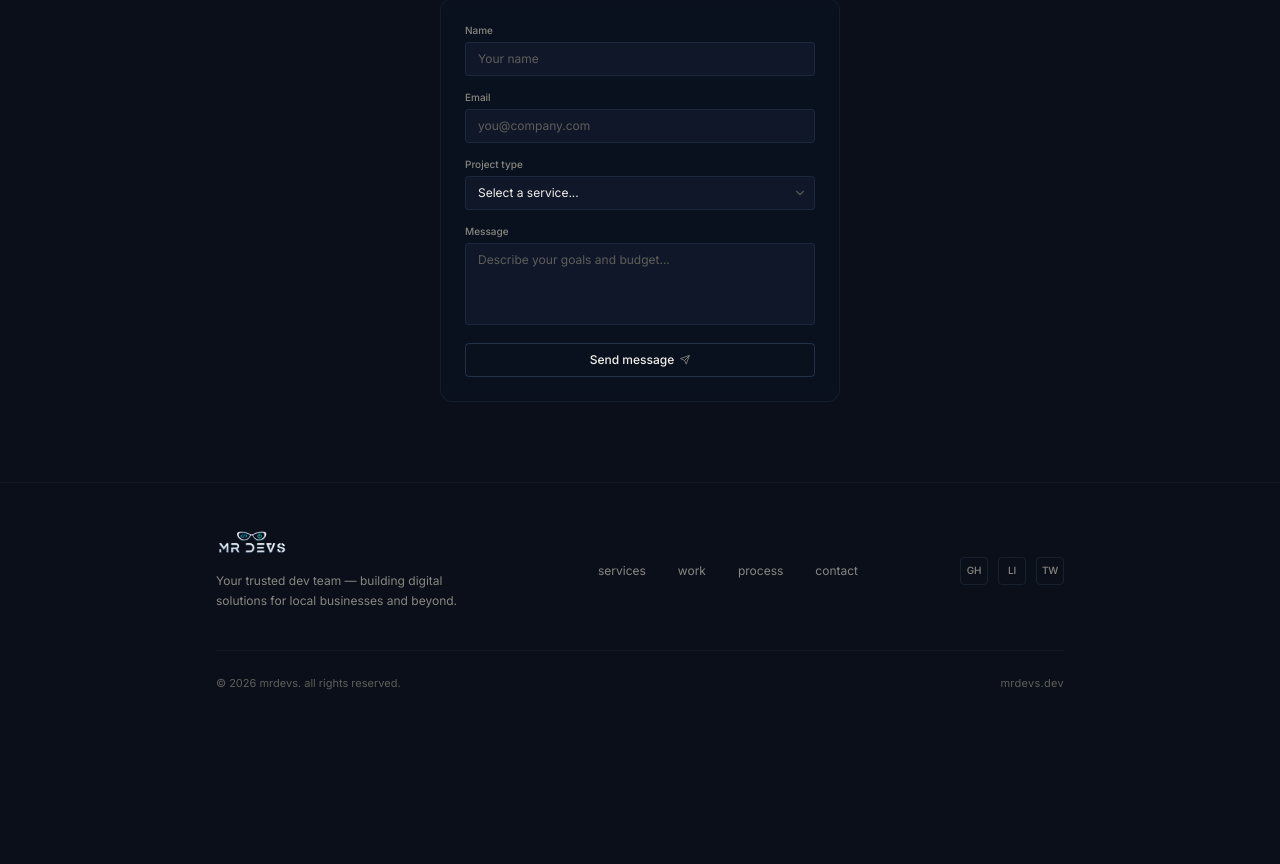
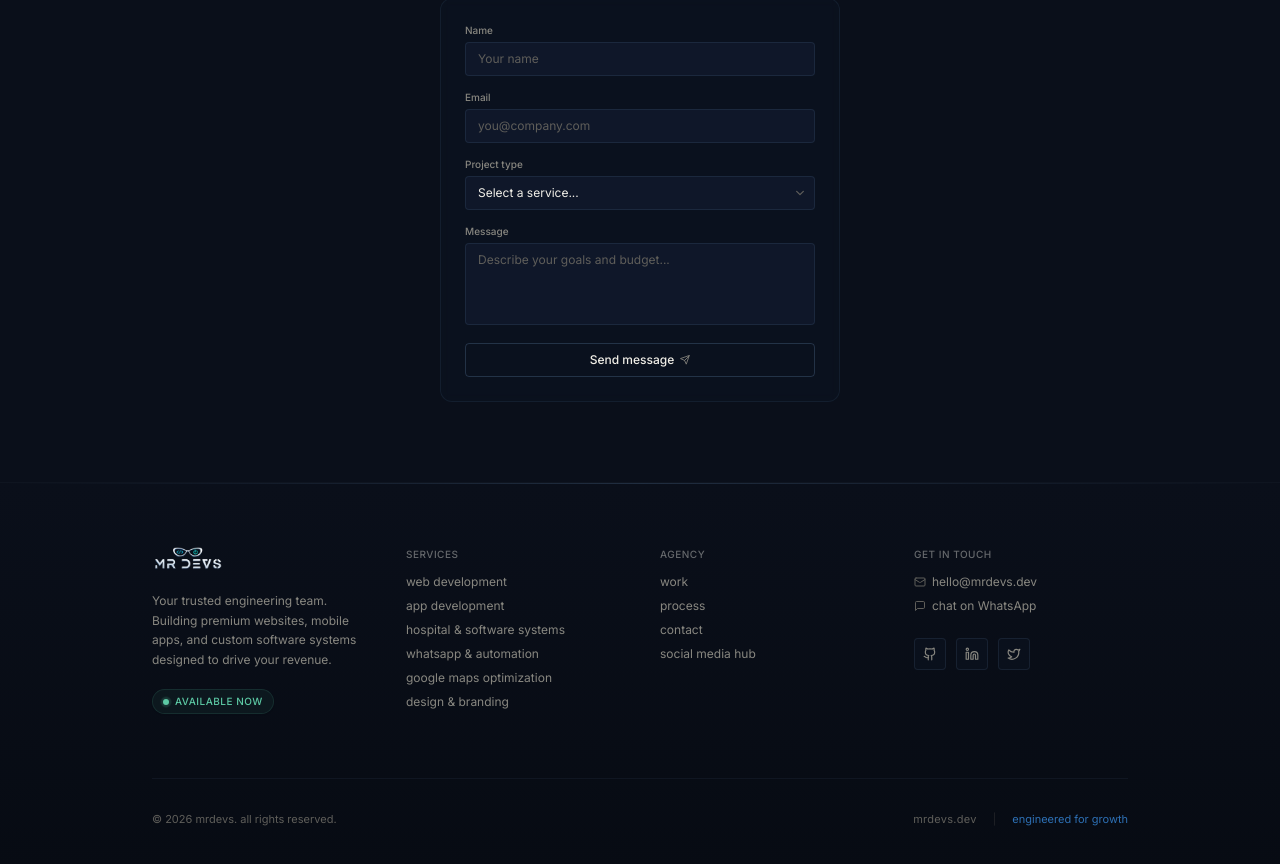
Before and after one commit to bc260205273awa-tech/MrDevs.dev, a Next.js app: page / in a window 1280 px wide. Shown: the part 3237-4101 px from the top of the page. Before the commit the page ends 3977 px from the top, so only its background shows below. Built offline with nearby package versions, Linux system fonts and the light colour scheme.

Commit message:
design: redesign footer into a premium 4-column layout and fix subpage navigation

```diff
--- a/components/Footer.tsx
+++ b/components/Footer.tsx
@@ -1,26 +1,37 @@
 "use client";
 
 import Image from "next/image";
+import { usePathname } from "next/navigation";
+import { Github, Linkedin, Twitter, Mail, MessageSquare } from "lucide-react";
+
+const SERVICES_LINKS = [
+  { label: "web development", href: "/services/web-development" },
+  { label: "app development", href: "/services/app-development" },
+  { label: "hospital & software systems", href: "/services/hospital-software-systems" },
+  { label: "whatsapp & automation", href: "/services/whatsapp-automation" },
+  { label: "google maps optimization", href: "/services/maps-optimization" },
+  { label: "design & branding", href: "/services/design-branding" },
+];
 
 const NAV_LINKS = [
-  { label: "Services", href: "#services" },
-  { label: "Work", href: "#work" },
-  { label: "Process", href: "#process" },
-  { label: "Contact", href: "#contact" },
+  { label: "work", href: "#work" },
+  { label: "process", href: "#process" },
+  { label: "contact", href: "#contact" },
+  { label: "social media hub", href: "/services/social-media" },
 ];
 
 const SOCIALS = [
-  { label: "gh", title: "GitHub", href: "https://github.com/mrdevs" },
-  {
-    label: "li",
-    title: "LinkedIn",
-    href: "https://linkedin.com/company/mrdevs",
-  },
-  { label: "tw", title: "Twitter / X", href: "https://x.com/mrdevs" },
+  { icon: Github, title: "GitHub", href: "https://github.com/mrdevs" },
+  { icon: Linkedin, title: "LinkedIn", href: "https://linkedin.com/company/mrdevs" },
+  { icon: Twitter, title: "Twitter / X", href: "https://x.com/mrdevs" },
 ];
 
 export default function Footer() {
+  const pathname = usePathname();
+  const isHome = pathname === "/";
+
   const handleScrollTo = (e: React.MouseEvent<HTMLAnchorElement>, href: string) => {
+    if (isHome && href.startsWith("#")) {
       e.preventDefault();
       const targetId = href.replace("#", "");
       const targetElement = document.getElementById(targetId);
@@ -32,18 +43,22 @@ export default function Footer() {
           behavior: "smooth",
         });
       }
+    }
   };
 
   return (
-    <footer className="border-t border-[rgba(133,183,235,0.06)] py-12 bg-[#0a0f1a] font-sans">
-      <div className="max-w-4xl mx-auto px-6">
-        <div className="flex flex-col md:flex-row items-start md:items-center justify-between gap-10 mb-10">
-          {/* Brand */}
-          <div>
+    <footer className="relative bg-gradient-to-b from-[#0a0f1a] to-[#070b13] font-sans border-t border-[rgba(133,183,235,0.06)] overflow-hidden">
+      {/* Visual Accent Top Divider */}
+      <div className="absolute top-0 left-0 right-0 h-[1px] bg-gradient-to-r from-transparent via-[rgba(133,183,235,0.18)] to-transparent" />
+
+      <div className="max-w-5xl mx-auto px-6 pt-16 pb-12">
+        <div className="grid grid-cols-1 md:grid-cols-4 gap-10 mb-16">
+          {/* Column 1: Brand Info */}
+          <div className="flex flex-col items-start gap-4">
             <a
-              href="#hero"
+              href={isHome ? "#hero" : "/"}
               onClick={(e) => handleScrollTo(e, "#hero")}
-              className="flex items-center select-none mb-3"
+              className="flex items-center select-none"
             >
               <Image
                 src="/logo.png"
@@ -53,52 +68,115 @@ export default function Footer() {
                 className="block object-contain"
               />
             </a>
-            <p className="text-[#888780] text-xs max-w-[280px] leading-relaxed">
-              Your trusted dev team — building digital solutions for local businesses and beyond.
+            <p className="text-[#888780] text-[12px] leading-relaxed max-w-[240px]">
+              Your trusted engineering team. Building premium websites, mobile apps, and custom software systems designed to drive your revenue.
             </p>
+            {/* Glow Availability status */}
+            <div className="inline-flex items-center gap-1.5 px-2.5 py-1 rounded-full bg-[rgba(93,202,165,0.06)] border border-[rgba(93,202,165,0.12)] shadow-sm mt-1 select-none">
+              <span className="relative flex h-1.5 w-1.5">
+                <span className="absolute inline-flex h-full w-full rounded-full bg-[#5DCAA5] opacity-75 animate-ping" />
+                <span className="relative inline-flex h-1.5 w-1.5 rounded-full bg-[#5DCAA5]" />
+              </span>
+              <span className="text-[10px] font-medium text-[#5DCAA5] tracking-[0.05em] uppercase">
+                available now
+              </span>
+            </div>
           </div>
 
-          {/* Nav links */}
-          <nav className="flex flex-wrap gap-x-8 gap-y-2">
-            {NAV_LINKS.map(({ label, href }) => (
+          {/* Column 2: Services */}
+          <div className="flex flex-col gap-3">
+            <span className="text-[10px] font-medium text-[#f1efe8]/40 tracking-wider uppercase select-none">
+              services
+            </span>
+            <div className="flex flex-col gap-2">
+              {SERVICES_LINKS.map((link) => (
                 <a
-                key={label}
-                href={href}
-                onClick={(e) => handleScrollTo(e, href)}
+                  key={link.label}
+                  href={link.href}
                   className="text-xs text-[#888780] hover:text-[#378ADD] transition-colors duration-200"
                 >
-                {label.toLowerCase()}
-              </a>
-            ))}
-          </nav>
-
-          {/* Socials */}
-          <div className="flex gap-2.5">
-            {SOCIALS.map(({ label, title, href }) => (
-              <a
-                key={label}
-                href={href}
-                target="_blank"
-                rel="noopener noreferrer"
-                aria-label={title}
-                className="w-7 h-7 border border-[rgba(133,183,235,0.1)] rounded flex items-center justify-center text-[#888780] hover:text-[#378ADD] hover:border-[#378ADD]/30 transition-all duration-200"
-              >
-                <span className="font-sans font-medium text-[10px] tracking-tight uppercase">
-                  {label}
-                </span>
+                  {link.label}
                 </a>
               ))}
             </div>
           </div>
 
-        {/* Bottom bar */}
-        <div className="flex flex-col sm:flex-row items-center justify-between gap-3 pt-6 border-t border-[rgba(133,183,235,0.06)]">
+          {/* Column 3: Agency Navigation */}
+          <div className="flex flex-col gap-3">
+            <span className="text-[10px] font-medium text-[#f1efe8]/40 tracking-wider uppercase select-none">
+              agency
+            </span>
+            <div className="flex flex-col gap-2">
+              {NAV_LINKS.map((link) => (
+                <a
+                  key={link.label}
+                  href={isHome ? link.href : `/${link.href}`}
+                  onClick={(e) => handleScrollTo(e, link.href)}
+                  className="text-xs text-[#888780] hover:text-[#378ADD] transition-colors duration-200"
+                >
+                  {link.label}
+                </a>
+              ))}
+            </div>
+          </div>
+
+          {/* Column 4: Contact & Socials */}
+          <div className="flex flex-col gap-4">
+            <div className="flex flex-col gap-3">
+              <span className="text-[10px] font-medium text-[#f1efe8]/40 tracking-wider uppercase select-none">
+                get in touch
+              </span>
+              <div className="flex flex-col gap-2">
+                <a
+                  href="mailto:hello@mrdevs.dev"
+                  className="inline-flex items-center gap-1.5 text-xs text-[#888780] hover:text-[#378ADD] transition-colors group"
+                >
+                  <Mail size={12} className="text-[#5F5E5A] group-hover:text-[#378ADD] transition-colors" />
+                  hello@mrdevs.dev
+                </a>
+                <a
+                  href="https://wa.me/923218492868"
+                  target="_blank"
+                  rel="noopener noreferrer"
+                  className="inline-flex items-center gap-1.5 text-xs text-[#888780] hover:text-[#378ADD] transition-colors group"
+                >
+                  <MessageSquare size={12} className="text-[#5F5E5A] group-hover:text-[#378ADD] transition-colors" />
+                  chat on WhatsApp
+                </a>
+              </div>
+            </div>
+
+            {/* Social Buttons */}
+            <div className="flex gap-2.5 mt-2">
+              {SOCIALS.map((soc) => {
+                const Icon = soc.icon;
+                return (
+                  <a
+                    key={soc.title}
+                    href={soc.href}
+                    target="_blank"
+                    rel="noopener noreferrer"
+                    aria-label={soc.title}
+                    className="w-8 h-8 border border-[rgba(133,183,235,0.1)] rounded bg-[#0f1729]/30 flex items-center justify-center text-[#888780] hover:text-[#378ADD] hover:border-[#378ADD]/30 hover:bg-[#378ADD]/5 transition-all duration-200"
+                  >
+                    <Icon size={14} />
+                  </a>
+                );
+              })}
+            </div>
+          </div>
+        </div>
+
+        {/* Bottom copyright bar */}
+        <div className="flex flex-col sm:flex-row items-center justify-between gap-4 pt-8 border-t border-[rgba(133,183,235,0.06)]">
           <p className="text-[#5F5E5A] text-[11px]">
             © {new Date().getFullYear()} mrdevs. all rights reserved.
           </p>
-          <p className="text-[#5F5E5A] text-[11px] tracking-wide select-all">
-            mrdevs.dev
-          </p>
+          <div className="flex items-center gap-4 text-[#5F5E5A] text-[11px] select-none">
+            <span className="tracking-wide">mrdevs.dev</span>
+            <span className="text-[#5F5E5A]/30">|</span>
+            <span className="text-[#378ADD]/80">engineered for growth</span>
+          </div>
         </div>
       </div>
     </footer>
```
Lines whose indentation alone changed are shown as unchanged.
